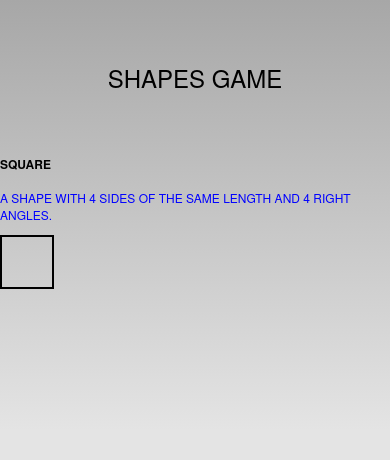
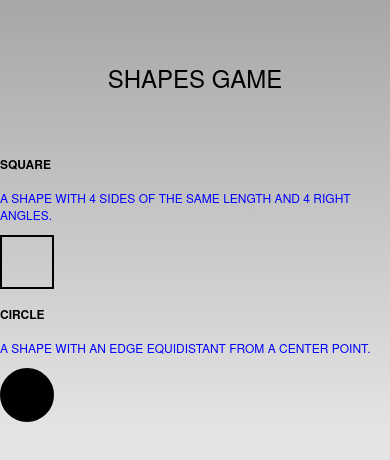
Before and after one commit to alexdnerd/My-App, a plain HTML site: page www/index.html in a window 390 px wide. Drawn offline with Linux system fonts and the light colour scheme; some packages are replaced by stand-ins of ours.

Commit message:
Checking in code to create a circle.

```diff
--- a/www/css/index.css
+++ b/www/css/index.css
@@ -124,3 +124,11 @@ p {
         height:50px;
         border:2px solid #000;
     }
+
+     #circle {
+        width: 50px;
+        height: 50px;
+        border:2px solid #000;
+        border-radius: 50%;
+        background: black;
+    }
--- a/www/index.html
+++ b/www/index.html
@@ -41,6 +41,10 @@
     <p> A shape with 4 sides of the same length and 4 right angles.</p>
     <div id="square">
     </div>
+    <h4>Circle</h4>
+    <p>A shape with an edge equidistant from a center point.</p>
+    <div id="circle">
+    </div>
         <script type="text/javascript" src="cordova.js"></script>
         <script type="text/javascript" src="js/index.js"></script>
     </body>
```
